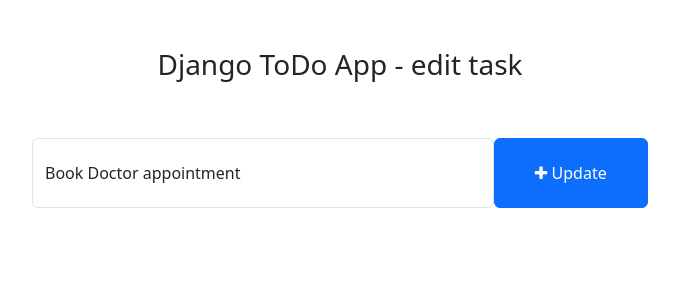
After one commit to isonbaty/todo, a Django app: page /todo/edit_task/1/ in a window 1280 px wide. The commit adds this page. Shown: the top 300 px of the page, without its empty margins (300-979 px from the left). Run offline with Django 4.2, Linux system fonts and the light colour scheme; data comes from the database, SQL or seed files in the repository; both versions use the stored data as it was after the commit.

Commit message:
more updates

```diff
--- /dev/null
+++ b/templates/edit_task.html
@@ -0,0 +1,54 @@
+<!DOCTYPE html>
+<html lang="en">
+  <head>
+    <meta charset="UTF-8" />
+    <meta http-equiv="X-UA-Compatible" content="IE=edge" />
+    <meta name="viewport" content="width=device-width, initial-scale=1.0" />
+    <title>Edit task - todo app</title>
+    <link
+      href="https://cdn.jsdelivr.net/npm/bootstrap@5.3.0-alpha1/dist/css/bootstrap.min.css"
+      rel="stylesheet"
+      integrity="sha384-GLhlTQ8iRABdZLl6O3oVMWSktQOp6b7In1Zl3/Jr59b6EGGoI1aFkw7cmDA6j6gD"
+      crossorigin="anonymous"
+    />
+    <script
+      src="https://cdn.jsdelivr.net/npm/bootstrap@5.3.0-alpha1/dist/js/bootstrap.bundle.min.js"
+      integrity="sha384-w76AqPfDkMBDXo30jS1Sgez6pr3x5MlQ1ZAGC+nuZB+EYdgRZgiwxhTBTkF7CXvN"
+      crossorigin="anonymous"
+    ></script>
+    <!-- Font Awesome Icons -->
+    <link
+      rel="stylesheet"
+      href="https://cdnjs.cloudflare.com/ajax/libs/font-awesome/4.7.0/css/font-awesome.min.css"
+    />
+
+    <style>
+      .form-control {
+        padding: 1.375rem 0.75rem !important;
+      }
+    </style>
+  </head>
+
+  <body>
+    <div class="container w-50">
+      <h3 class="pt-5 text-center pb-5">Django ToDo App - edit task</h3>
+      <form action="{% url 'edit_task' get_task.pk %}" method="POST">
+        {% csrf_token %}
+        <div class="form-group">
+          <span style="display: flex">
+            <input
+              type="text"
+              name="task"
+              class="form-control"
+              placeholder="edit"
+              value="{{get_task.task}}"
+            />
+            <button type="submit" class="btn btn-primary" style="width: 200px">
+              <i class="fa fa-plus"></i> Update
+            </button>
+          </span>
+        </div>
+      </form>
+    </div>
+  </body>
+</html>
--- a/todo/urls.py
+++ b/todo/urls.py
@@ -2,4 +2,7 @@ from django.urls import path
 from . import views
 urlpatterns = [
     path('addtask/', views.addtask, name='addtask'),
+    path('mark_as_done/<int:pk>/', views.mark_as_done, name='mark_as_done'),
+    path('mark_as_undone/<int:pk>/', views.mark_as_undone, name='mark_as_undone'),
+    path('edit_task/<int:pk>/', views.edit_task, name='edit_task'),
 ]
--- a/todo/views.py
+++ b/todo/views.py
@@ -1,4 +1,6 @@
-from django.shortcuts import render, redirect
+
+from django.http import HttpResponse
+from django.shortcuts import get_object_or_404, render, redirect
 from .models import Task
 
 # Create your views here.
@@ -6,3 +8,32 @@ def addtask(request):
     task = request.POST['task']
     Task.objects.create(task=task)
     return redirect('home')
+
+def mark_as_done(request, pk):
+    task = get_object_or_404(Task, pk=pk)
+    task.is_completed = True
+    task.save()
+    return redirect('home')
+
+def mark_as_undone(request, pk):
+    task = get_object_or_404(Task, pk=pk)
+    task.is_completed = False
+    task.save()
+    return redirect('home')
+
+def edit_task(request, pk):
+    get_task = get_object_or_404(Task, pk=pk)
+    if request.method == 'POST':
+        updated_task = request.POST['task']
+        get_task.task = updated_task
+        get_task.save()
+        print(updated_task)
+
+
+
+        return redirect('home')
+    else:
+        context ={
+            'get_task': get_task,
+        }
+    return render(request, 'edit_task.html', context)
```
Also changed, not shown: templates/home.html (+9 -3 lines), todo_main/views.py (+5 -2 lines), db.sqlite3.
